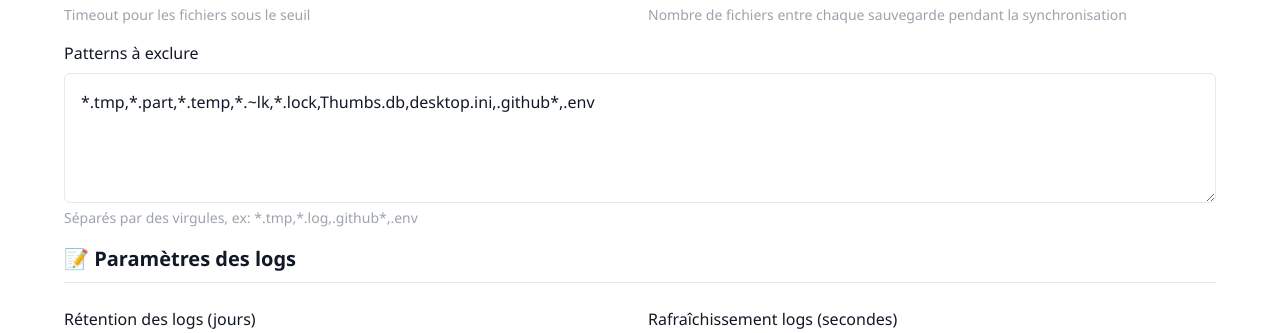
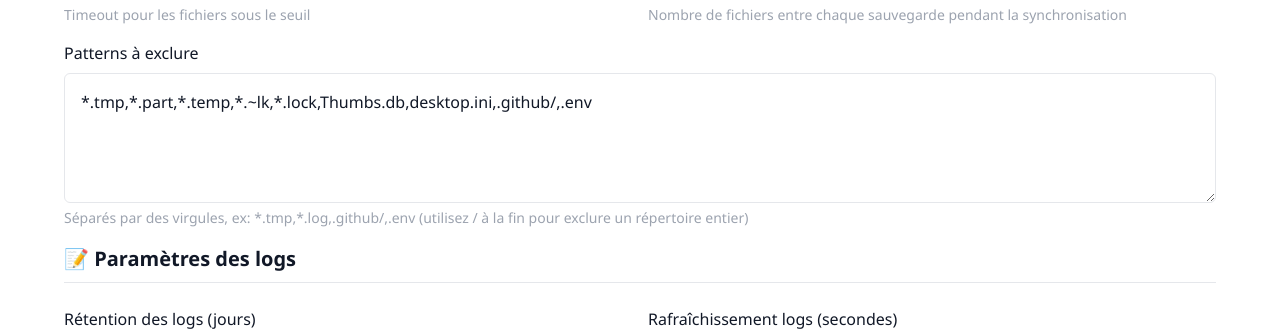
Before and after one commit to SHARKYBLUSTER/SyncFTP, a Flask app: page /config in a window 1280 px wide. Shown: the part 1264-1597 px from the top of the page. Run offline with Flask 3, Linux system fonts and the light colour scheme.

Commit message:
Fix: Exclusion des répertoires entiers (ex: .github/) et amélioration de la fonction should_exclude_file
- Modification de should_exclude_file pour accepter filepath et vérifier le chemin complet
- Changement du pattern .github* en .github/ pour exclure tous les fichiers du répertoire
- Mise à jour des valeurs par défaut dans app.py, config.html, README.md
- Message d'aide amélioré pour indiquer comment exclure des répertoires

Generated by Mistral Vibe.
Co-Authored-By: Mistral Vibe <vibe@mistral.ai>

```diff
--- a/app.py
+++ b/app.py
@@ -122,7 +122,7 @@ def load_config():
         'log_mode': 'standard',
         'auto_refresh': True,
         'corrupted_files_check_interval': 300,  # 5 minutes en secondes
-        'exclude_patterns': '*.tmp,*.part,*.temp,*.~lk,*.lock,Thumbs.db,desktop.ini,.github*,.env',  # Patterns à exclure
+        'exclude_patterns': '*.tmp,*.part,*.temp,*.~lk,*.lock,Thumbs.db,desktop.ini,.github/,.env',  # Patterns à exclure
         'debug_logging_enabled': False,  # Active les logs DEBUG de performance
         'task_save_throttle': 10,  # Nombre de fichiers entre chaque sauvegarde pendant la sync
         'small_file_timeout': 10,  # Timeout en secondes pour les petits fichiers
@@ -159,7 +159,7 @@ def load_config():
             config['corrupted_files_check_interval'] = 300
             save_config(config)
         if 'exclude_patterns' not in config:
-            config['exclude_patterns'] = '*.tmp,*.part,*.temp,*.~lk,*.lock,Thumbs.db,desktop.ini,.github*,.env'
+            config['exclude_patterns'] = '*.tmp,*.part,*.temp,*.~lk,*.lock,Thumbs.db,desktop.ini,.github/,.env'
             save_config(config)
         if 'debug_logging_enabled' not in config:
             config['debug_logging_enabled'] = False
--- a/templates/config.html
+++ b/templates/config.html
@@ -124,8 +124,8 @@
 
             <div class="form-group">
                 <label for="excludePatterns" class="form-label">Patterns à exclure</label>
-                <textarea id="excludePatterns" name="exclude_patterns" class="form-control form-textarea" aria-describedby="excludePatternsHelp" form="mainConfigForm" rows="4">{{ config.exclude_patterns|default('*.tmp,*.part,*.temp,*.~lk,*.lock,Thumbs.db,desktop.ini,.github*,.env') }}</textarea>
-                <p id="excludePatternsHelp" class="form-hint">Séparés par des virgules, ex: *.tmp,*.log,.github*,.env</p>
+                <textarea id="excludePatterns" name="exclude_patterns" class="form-control form-textarea" aria-describedby="excludePatternsHelp" form="mainConfigForm" rows="4">{{ config.exclude_patterns|default('*.tmp,*.part,*.temp,*.~lk,*.lock,Thumbs.db,desktop.ini,.github/,.env') }}</textarea>
+                <p id="excludePatternsHelp" class="form-hint">Séparés par des virgules, ex: *.tmp,*.log,.github/,.env (utilisez / à la fin pour exclure un répertoire entier)</p>
             </div>
         </div>
     </section>
```
Also changed, not shown: ftp_tools.py (+13 -4 lines), README.md.
